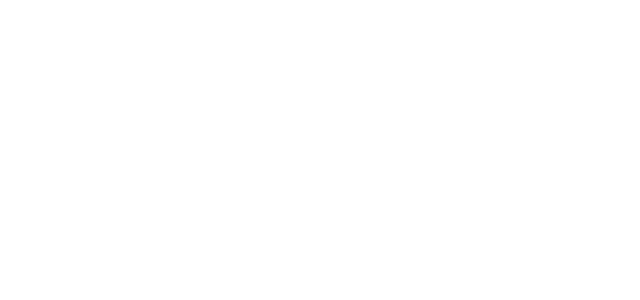
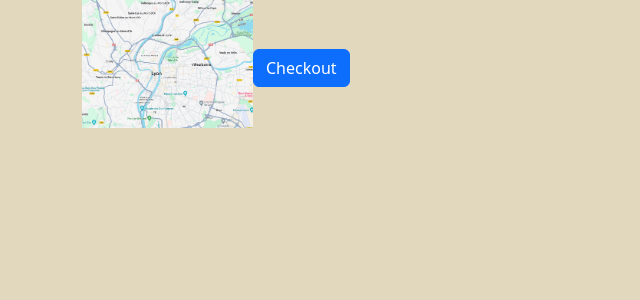
Before and after one commit to JohLav/hackathon-verochrome, a React (Vite) app: page / in a window 1280 px wide. Shown: the top 300 px of the page, without its empty margins (0-640 px from the left). Built offline with nearby package versions, Linux system fonts and the light colour scheme.

Commit message:
Bootstrap setup

```diff
--- a/package.json
+++ b/package.json
@@ -24,6 +24,7 @@
     "eslint-plugin-react-hooks": "^4.6.0",
     "eslint-plugin-react-refresh": "^0.4.6",
     "prettier": "3.2.5",
+    "sass": "^1.77.1",
     "vite": "^5.2.0"
   }
 }
--- a/src/App.jsx
+++ b/src/App.jsx
@@ -1,9 +1,18 @@
+import Button from "react-bootstrap/Button";
+import Map from "./components/Map.jsx";
+import { Container } from "react-bootstrap";
+import './App.scss';
+
+
 function App() {
-
   return (
     <>
+      <Container>
+        <Map />
+        <Button>Checkout</Button>
+      </Container>
     </>
-  )
+  );
 }
 
-export default App
+export default App;
--- /dev/null
+++ b/src/App.scss
@@ -0,0 +1,5 @@
+@import 'bootstrap/scss/bootstrap';
+
+:root {
+    --bs-body-bg: #E2D8BE;
+}
--- /dev/null
+++ b/src/components/Map.jsx
@@ -0,0 +1,14 @@
+import Figure from "react-bootstrap/Figure";
+
+export default function Map() {
+  return (
+    <>
+      <Figure.Image
+        width={171}
+        height={180}
+        alt="171x180"
+        src="src/assets/Capture-ARemplacer.png"
+      />
+    </>
+  );
+}
--- a/src/main.jsx
+++ b/src/main.jsx
@@ -1,7 +1,6 @@
 import React from 'react';
 import ReactDOM from 'react-dom/client';
 import App from './App.jsx';
-import 'bootstrap/dist/css/bootstrap.min.css';
 
 ReactDOM.createRoot(document.getElementById('root')).render(
   <React.StrictMode>
```
Also changed, not shown: src/assets/Capture-ARemplacer.png (added).
